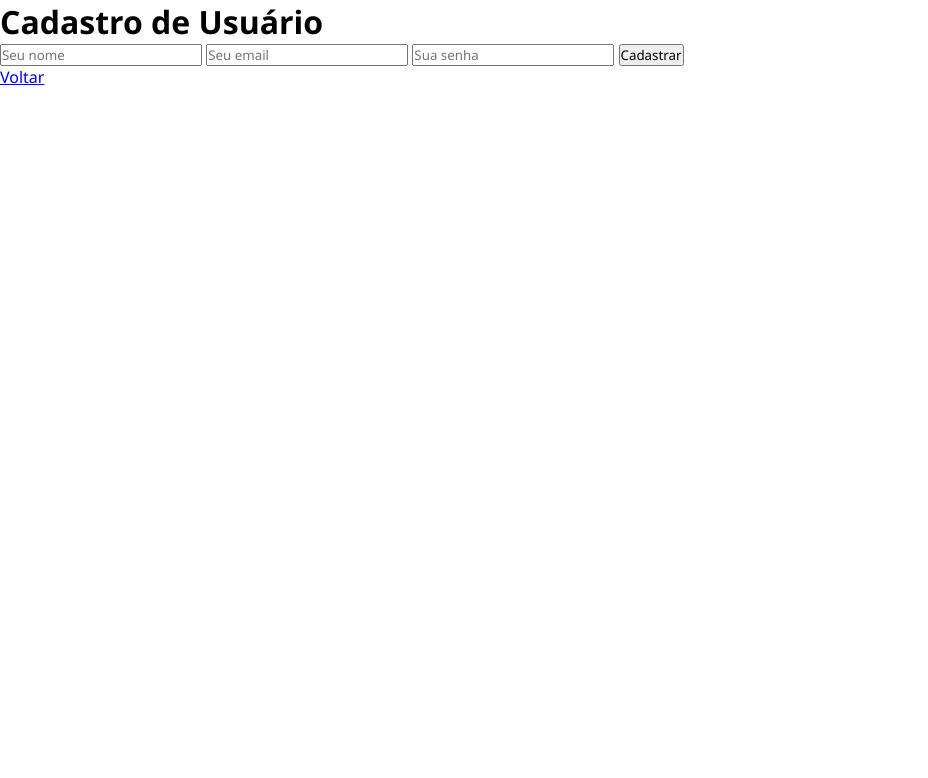
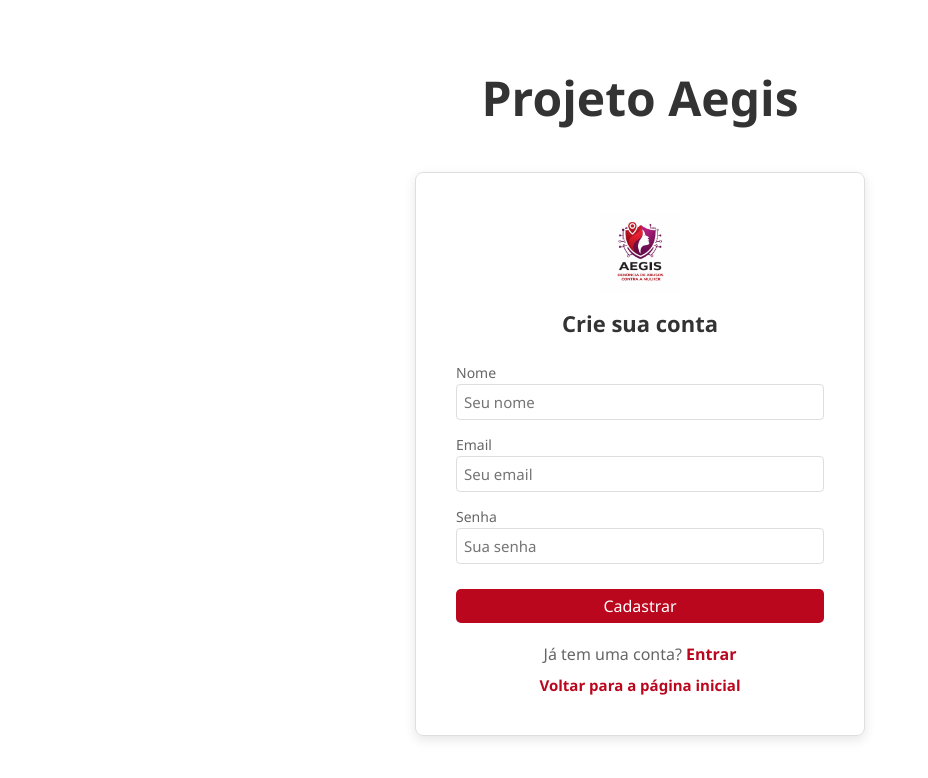
Before and after one commit to GustavoLProgrammer/Projeto-Aegis, a plain HTML site: page cadastro.html in a window 1280 px wide. Shown: the whole page, without its empty margins (0-928 px from the left). Drawn offline with Linux system fonts and the light colour scheme.

Commit message:
feat(login/cadastro) esilo acabado

```diff
--- /dev/null
+++ b/cadastro.css
@@ -0,0 +1,128 @@
+* {
+    margin: 0;
+    padding: 0;
+    box-sizing: border-box;
+    font-family: 'Segoe UI', Tahoma, Geneva, Verdana, sans-serif;
+}
+
+body {
+    display: flex;
+    flex-direction: column;
+    justify-content: center;
+    align-items: center;
+    height: 100vh;
+}
+
+h1 {
+    color: #333333;
+    margin-bottom: 40px;
+    font-size: 48px;
+    text-align: center;
+}
+
+.logo-aegis {
+    width: 80px;
+    height: auto;
+    display: block;
+    margin: 0 auto 15px auto;
+}
+
+div > h1 {
+    margin-bottom: 20px;
+}
+
+.cadastro-cointainer {
+    padding: 40px;
+    border: 1px solid #DEDEDE;
+    border-radius: 8px;
+    box-shadow: 0 4px 12px rgba(0, 0, 0, 0.1);
+    width: 100%;
+    max-width: 450px;
+    text-align: center;
+}
+
+.cadastro-cointainer h1 {
+    margin-top: 0;
+    margin-bottom: 25px;
+    color: #333333;
+    font-size: 22px;
+}
+
+.cadastro-cointainer, .nome, .email, .senha {
+    text-align: left;
+    margin-top: 2px;
+    font-size: 14px;
+    color: #666666;
+}
+
+.cadastro-cointainer p {
+    margin-top: 0px;
+    font-size: 14px;
+    color: #666666;
+}
+
+.cadastro-cointainer input {
+    width: 100%;
+    padding: 7px;
+    margin-bottom: 15px;
+    border: solid 1px #DEDEDE;
+    border-radius: 4px;
+    font-size: 15px;
+    outline: none;
+    transition: border-color 0.2s ease;
+}
+
+.cadastro-cointainer input:focus {
+    border-color: #BB071E;
+}
+
+.cadastro-cointainer button {
+    width: 100%;
+    padding: 6px;
+    background-color: #BB071E;
+    font-size: 16px;
+    color: white;
+    border: none;
+    border-radius: 5px;
+    cursor: pointer;
+    margin-top: 10px;
+    margin-bottom: 20px;
+    transition: background-color 0.2s ease, transform 0.1s ease;
+}
+
+.cadastro-cointainer button:hover {
+    background-color: #E60A25;
+}
+
+.cadastro-cointainer button:active {
+    transform: scale(0.98);
+}
+
+.cadastro-cointainer a{
+    color: #BB071E;
+    text-decoration: none;
+    font-weight: bolder;
+    transition: color 0.2s ease;
+}
+
+.cadastro-cointainer a:hover {
+    color: #E60A25;
+    text-decoration: underline;
+}
+
+.cadastro-cointainer .com-conta {
+    font-size: 16px;
+    text-align: center;
+}
+
+.cadastro-cointainer .voltar {
+    padding-top: 10px;
+    font-size: 15px;
+    text-align: center;
+}
+
+     .voltar:hover {
+    color: #BB071E;
+    text-decoration: underline;
+    cursor: pointer;
+}
--- a/cadastro.html
+++ b/cadastro.html
@@ -3,16 +3,25 @@
 <head>
     <meta charset="UTF-8">
     <meta name="viewport" content="width=device-width, initial-scale=1.0">
-    <link rel="stylesheet" href="style.css">
+    <link rel="stylesheet" href="cadastro.css">
     <title>Document</title>
 </head>
 <body>
-    <h1>Cadastro de Usuário</h1>
-    <input type="text" id="nomeUsu" placeholder="Seu nome">
-    <input type="text" name="email" id="emailUsu" placeholder="Seu email">
-    <input type="password" name="senha" id="senhaUsu" placeholder="Sua senha">
-    <button onclick="cadastrarUsuario()">Cadastrar</button>
-    <p> <a href="login.html">Voltar</a> </p>
+
+    <h1>Projeto Aegis</h1>
+    <div class="cadastro-cointainer">
+        <img src="imagens/logo_aegis.png" alt="Logo Aegis" class="logo-aegis">
+        <h1>Crie sua conta</h1>
+        <p>Nome</p>
+        <input class="nome" type="text" id="nomeUsu" placeholder="Seu nome">
+        <p>Email</p>
+        <input class="email" type="text" name="email" id="emailUsu" placeholder="Seu email">
+        <p>Senha</p>
+        <input class="senha" type="password" name="senha" id="senhaUsu" placeholder="Sua senha">
+        <button onclick="cadastrarUsuario()">Cadastrar</button>
+        <p class="com-conta">Já tem uma conta? <a href="login.html"> Entrar</a></p>
+        <p class="voltar"><a href="index.html">Voltar para a página inicial</a></p>
+    </div>
     <script src="index.js"></script>
 </body>
 </html>
--- /dev/null
+++ b/login.css
@@ -0,0 +1,124 @@
+* {
+    margin: 0;
+    padding: 0;
+    box-sizing: border-box;
+    font-family: 'Segoe UI', Tahoma, Geneva, Verdana, sans-serif;
+}
+
+body {
+    display: flex;
+    flex-direction: column;
+    justify-content: center;
+    align-items: center;
+    height: 100vh;
+}
+
+h1 {
+    color: #333333;
+    margin-bottom: 40px;
+    font-size: 48px;
+}
+
+.logo-aegis {
+    width: 80px;
+    height: auto;
+}
+
+div > h1 {
+    margin-bottom: 20px;
+}
+
+#tela-login {
+    padding: 40px;
+    border: 1px solid #DEDEDE;
+    border-radius: 8px;
+    box-shadow: 0 4px 12px rgba(0, 0, 0, 0.1);
+    width: 100%;
+    max-width: 450px;
+    text-align: center;
+}
+
+#tela-login h1 {
+    margin-top: 0;
+    margin-bottom: 25px;
+    color: #333333;
+    font-size: 22px;
+}
+
+.email-senha {
+    text-align: left;
+    margin-top: 15px;
+    font-size: 14px;
+    color: #666666;
+}
+
+#tela-login p {
+    margin-top: 0px;
+    font-size: 14px;
+    color: #666666;
+}
+
+#tela-login input {
+    width: 100%;
+    padding: 7px;
+    margin-bottom: 15px;
+    border: solid 1px #DEDEDE;
+    border-radius: 4px;
+    font-size: 15px;
+    outline: none;
+    transition: border-color 0.2s ease;
+}
+
+#tela-login input:focus {
+    border-color: #BB071E;
+}
+
+#tela-login button {
+    width: 100%;
+    padding: 6px;
+    background-color: #BB071E;
+    font-size: 16px;
+    color: white;
+    border: none;
+    border-radius: 5px;
+    cursor: pointer;
+    margin-top: 10px;
+    margin-bottom: 20px;
+    transition: background-color 0.2s ease, transform 0.1s ease;
+}
+
+#tela-login button:hover {
+    background-color: #E60A25;
+}
+
+#tela-login button:active {
+    transform: scale(0.98);
+}
+
+#tela-login a{
+    color: #BB071E;
+    text-decoration: none;
+    font-weight: bolder;
+    transition: color 0.2s ease;
+}
+
+#tela-login a:hover {
+    color: #E60A25;
+    text-decoration: underline;
+}
+
+
+#tela-login .sem-conta {
+    font-size: 16px;
+}
+
+#tela-login .voltar {
+    padding-top: 10px;
+    font-size: 15px;
+}
+
+#tela-login .voltar:hover {
+    color: #BB071E;
+    text-decoration: underline;
+    cursor: pointer;
+}
```
Also changed, not shown: index.html (+1 -1 lines), login.html (+6 -1 lines), index.css (renamed from style.css).
